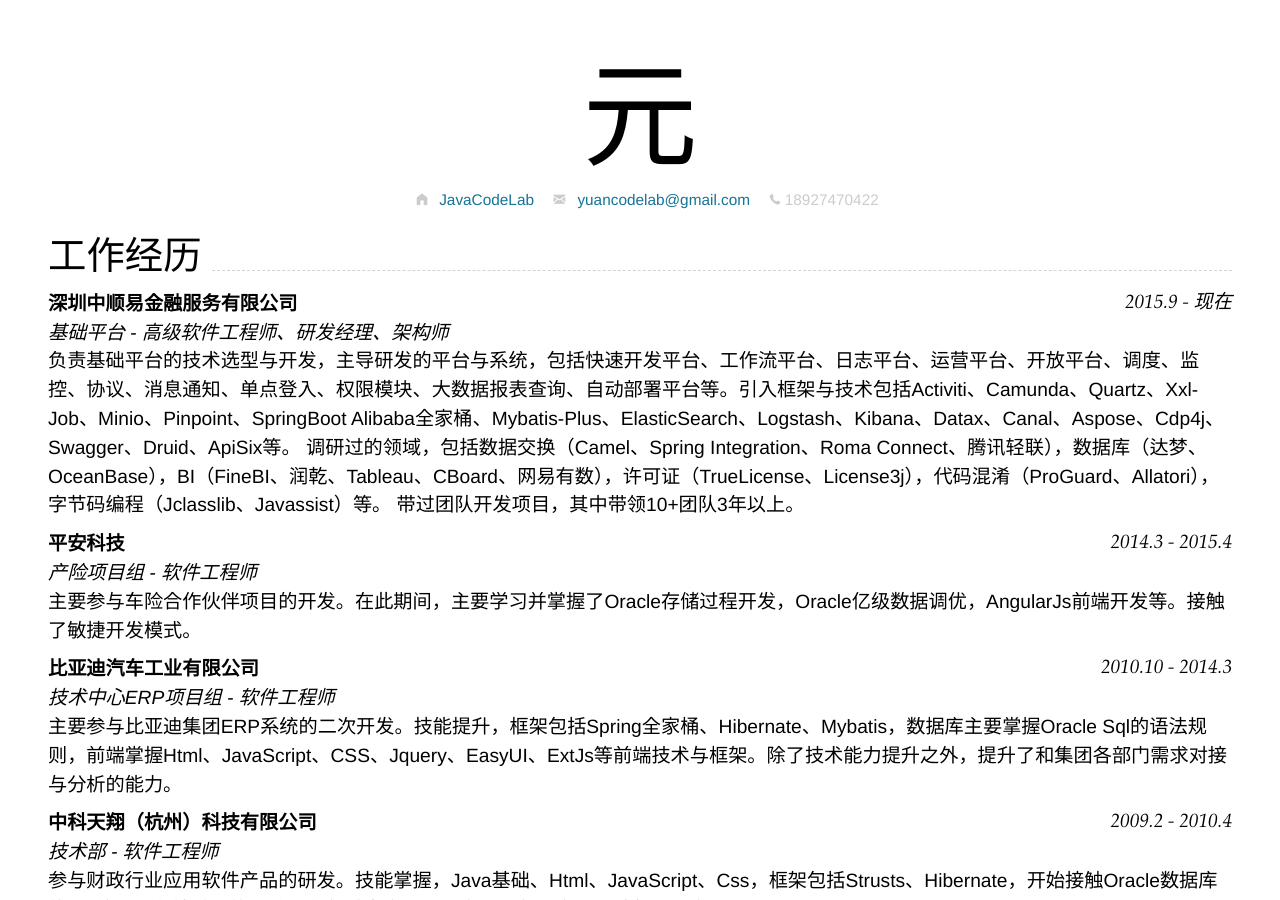
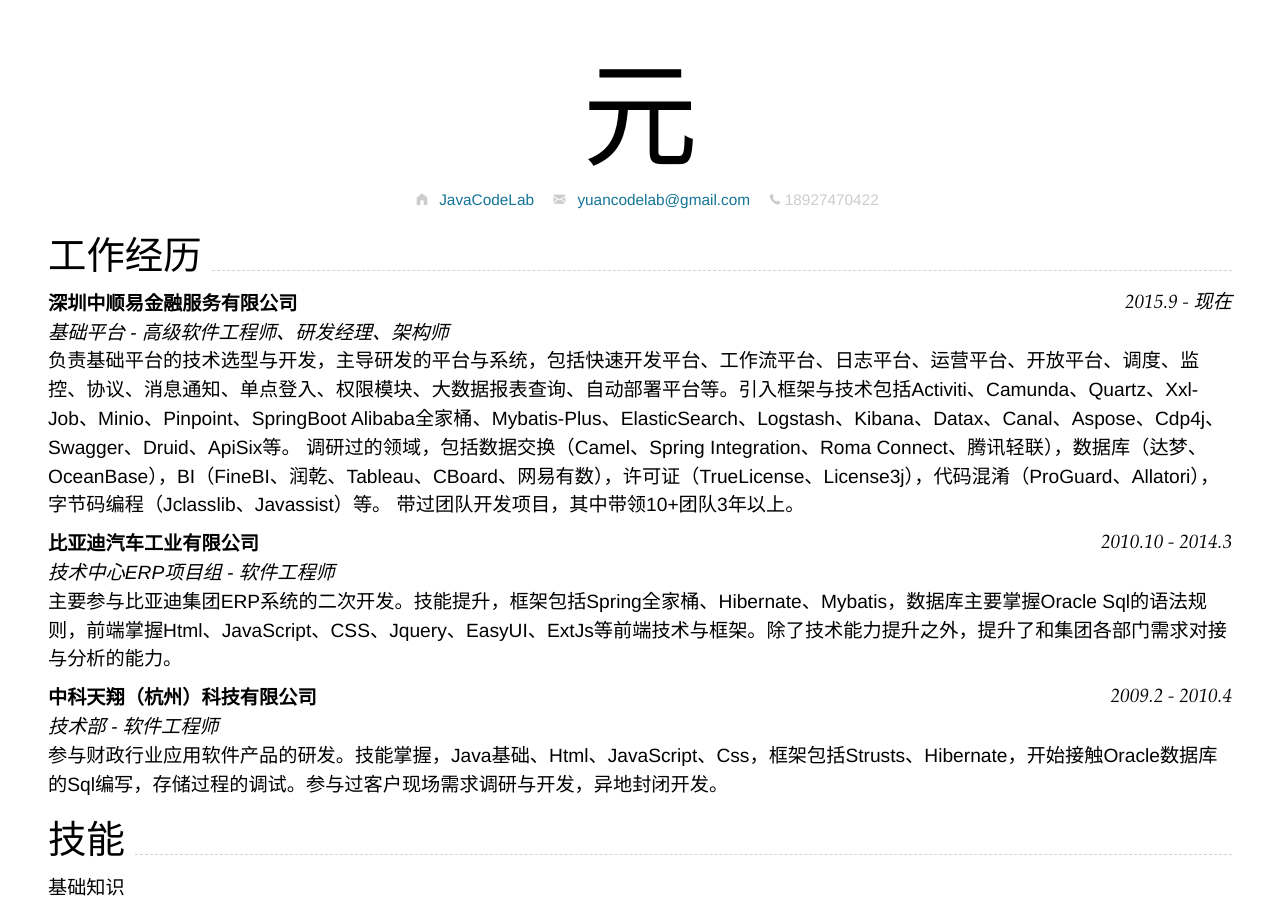
Before and after one commit to yuanCodeLab/cv, a Jekyll site: the page built from index.md, in a window 1280 px wide and 900 px high. Built offline with Jekyll 4.4.1, drawn with Linux system fonts in a browser that asks for light colours; nearby versions of some CDN libraries.

Commit message:
Update index.md

```diff
--- a/index.md
+++ b/index.md
@@ -30,11 +30,6 @@ _基础平台 - 高级软件工程师、研发经理、架构师_<br>
 负责基础平台的技术选型与开发，主导研发的平台与系统，包括快速开发平台、工作流平台、日志平台、运营平台、开放平台、调度、监控、协议、消息通知、单点登入、权限模块、大数据报表查询、自动部署平台等。引入框架与技术包括Activiti、Camunda、Quartz、Xxl-Job、Minio、Pinpoint、SpringBoot Alibaba全家桶、Mybatis-Plus、ElasticSearch、Logstash、Kibana、Datax、Canal、Aspose、Cdp4j、Swagger、Druid、ApiSix等。
 调研过的领域，包括数据交换（Camel、Spring Integration、Roma Connect、腾讯轻联），数据库（达梦、OceanBase），BI（FineBI、润乾、Tableau、CBoard、网易有数），许可证（TrueLicense、License3j），代码混淆（ProGuard、Allatori），字节码编程（Jclasslib、Javassist）等。
 带过团队开发项目，其中带领10+团队3年以上。
-
-### **平安科技** `2014.3 - 2015.4`
-
-_产险项目组 - 软件工程师_<br>
-主要参与车险合作伙伴项目的开发。在此期间，主要学习并掌握了Oracle存储过程开发，Oracle亿级数据调优，AngularJs前端开发等。接触了敏捷开发模式。
 
 
 ### **比亚迪汽车工业有限公司** `2010.10 - 2014.3`
```
